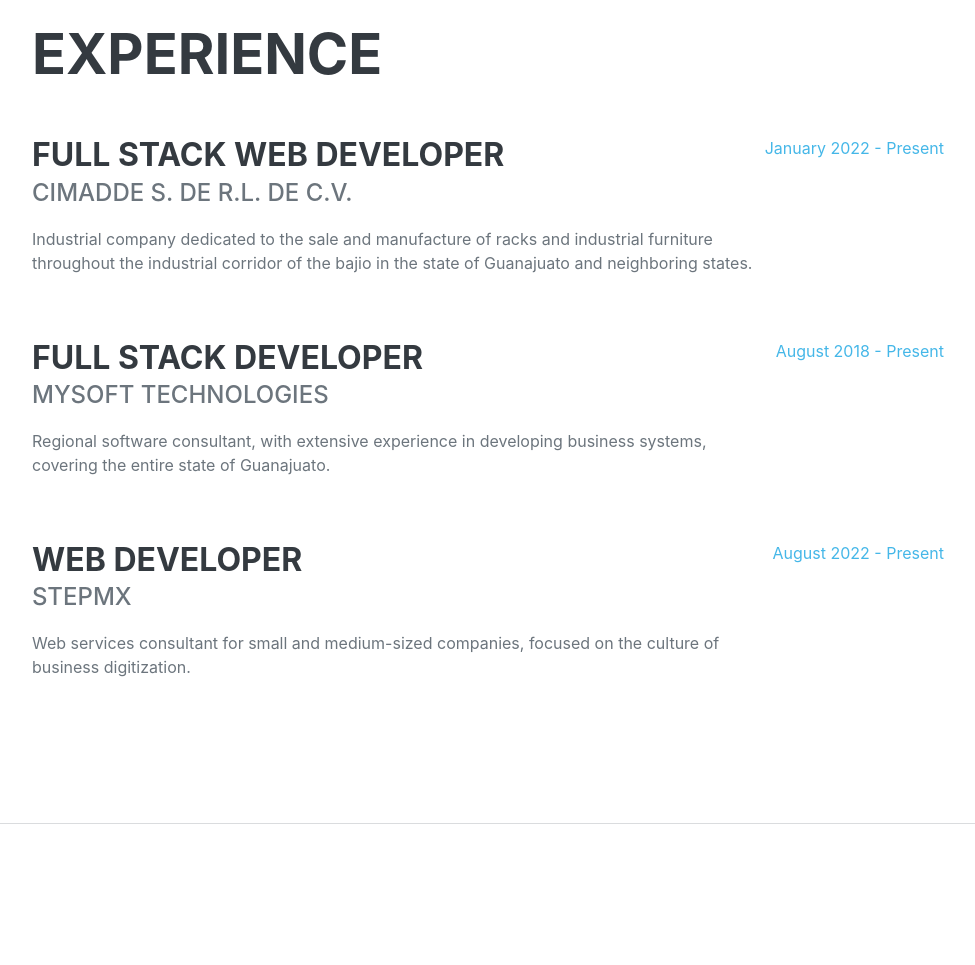
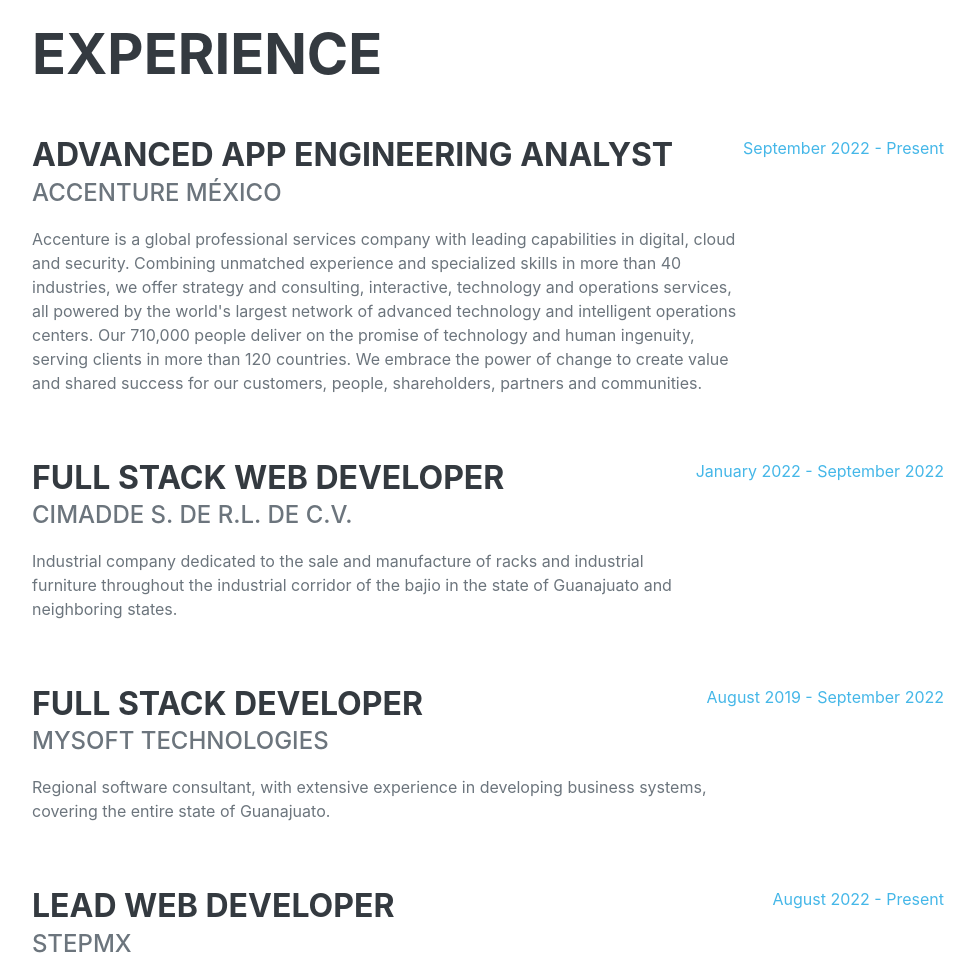
Before and after one commit to lchavez1/portafolio, a plain HTML site: page index.html in a window 1280 px wide. Shown: the part 860-1825 px from the top of the page, without its empty margins (288-1263 px from the left). Drawn offline with nearby package versions, Linux system fonts and the light colour scheme; a web font is replaced by a local one.

Commit message:
update experience, add Accenture Mexico

```diff
--- a/index.html
+++ b/index.html
@@ -63,11 +63,19 @@
                     <h2 class="mb-5">Experience</h2>
                     <div class="d-flex flex-column flex-md-row justify-content-between mb-5">
                         <div class="flex-grow-1">
+                            <h3 class="mb-0">Advanced App Engineering Analyst</h3>
+                            <div class="subheading mb-3">Accenture México</div>
+                            <p>Accenture is a global professional services company with leading capabilities in digital, cloud and security. Combining unmatched experience and specialized skills in more than 40 industries, we offer strategy and consulting, interactive, technology and operations services, all powered by the world's largest network of advanced technology and intelligent operations centers. Our 710,000 people deliver on the promise of technology and human ingenuity, serving clients in more than 120 countries. We embrace the power of change to create value and shared success for our customers, people, shareholders, partners and communities.</p>
+                        </div>
+                        <div class="flex-shrink-0"><span class="text-primary">September 2022 - Present</span></div>
+                    </div>
+                    <div class="d-flex flex-column flex-md-row justify-content-between mb-5">
+                        <div class="flex-grow-1">
                             <h3 class="mb-0">Full Stack Web Developer</h3>
                             <div class="subheading mb-3">CIMADDE S. de R.L. de C.V.</div>
                             <p>Industrial company dedicated to the sale and manufacture of racks and industrial furniture throughout the industrial corridor of the bajio in the state of Guanajuato and neighboring states.</p>
                         </div>
-                        <div class="flex-shrink-0"><span class="text-primary">January 2022 - Present</span></div>
+                        <div class="flex-shrink-0"><span class="text-primary">January 2022 - September 2022</span></div>
                     </div>
                     <div class="d-flex flex-column flex-md-row justify-content-between mb-5">
                         <div class="flex-grow-1">
@@ -75,11 +83,11 @@
                             <div class="subheading mb-3">MySoft Technologies</div>
                             <p>Regional software consultant, with extensive experience in developing business systems, covering the entire state of Guanajuato.</p>
                         </div>
-                        <div class="flex-shrink-0"><span class="text-primary">August 2018 - Present</span></div>
+                        <div class="flex-shrink-0"><span class="text-primary">August 2019 - September 2022</span></div>
                     </div>
                     <div class="d-flex flex-column flex-md-row justify-content-between mb-5">
                         <div class="flex-grow-1">
-                            <h3 class="mb-0">Web Developer</h3>
+                            <h3 class="mb-0">Lead Web Developer</h3>
                             <div class="subheading mb-3">StepMX</div>
                             <p>Web services consultant for small and medium-sized companies, focused on the culture of business digitization.</p>
                         </div>
```
